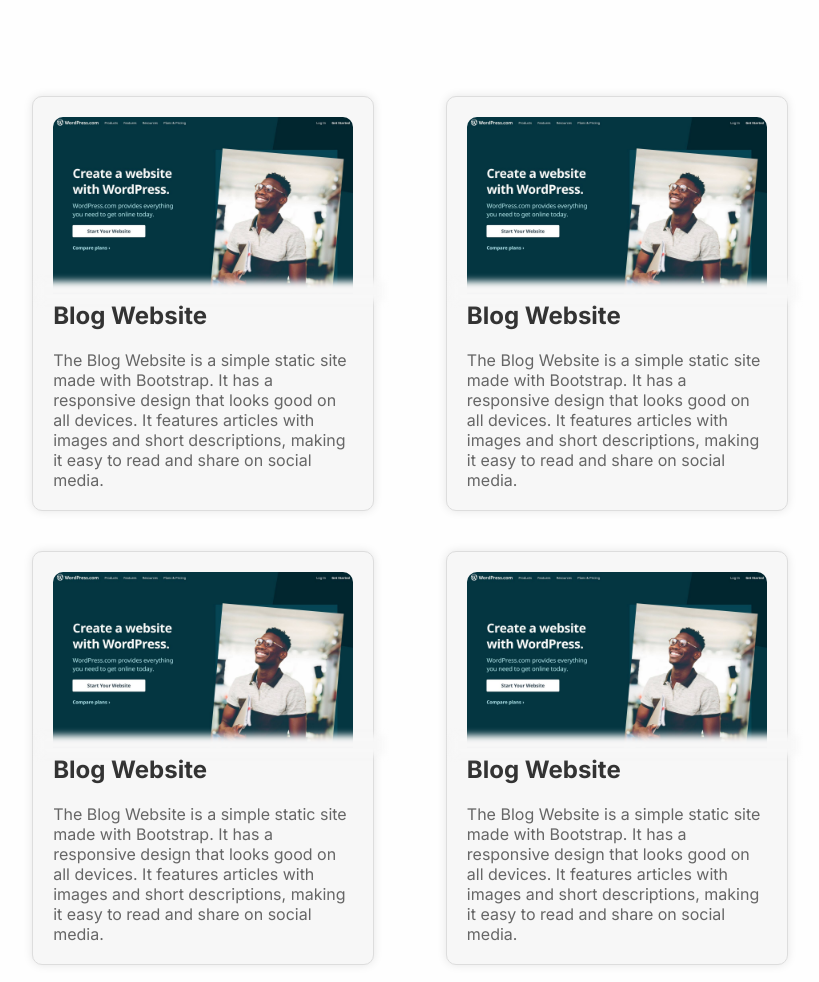
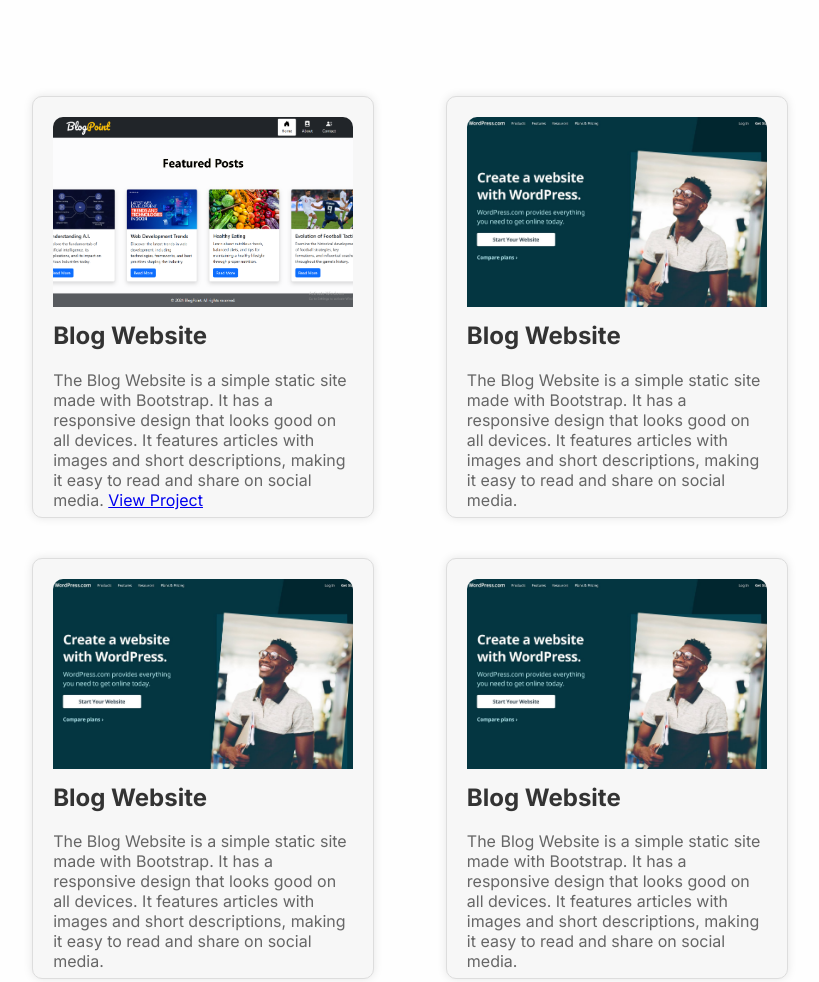
Before and after one commit to amaan073/Portfolio, a plain HTML site: page index.html in a window 1280 px wide. Shown: the part 2238-3220 px from the top of the page, without its empty margins (230-1049 px from the left). Drawn offline with Linux system fonts and the light colour scheme.

Commit message:
added blog link

```diff
--- a/index.html
+++ b/index.html
@@ -1,4 +1,3 @@
-
 <!DOCTYPE html>
 <html lang="en">
 <head>
@@ -51,7 +50,7 @@
     </header>
 
 
-    <div id="Home"></div>  <!--compensating space for header at the top and also for focusing on home section-->
+    <div id="Home"></div>
 
 
     <section class="section home fade-in" >
@@ -129,31 +128,35 @@
      <!-- PROJECTS -->
     <h1 class="section_heading fade-in" id="Projects">Projects</h1>
     <section class="section projects fade-in">
+
         <div class="project">
-            <img src="./images/blog.jpg"><div></div>
+            <img src="./images/Blog-Project.png">
             <h1>Blog Website</h1>
-            <p >The Blog Website is a simple static site made with Bootstrap. It has a responsive design that looks good on all devices. It features articles with images and short descriptions, making it easy to read and share on social media.</p>
+            <p >The Blog Website is a simple static site made with Bootstrap. It has a responsive design that looks good on all devices. It features articles with images and short descriptions, making it easy to read and share on social media.
+                <a href="https://amaan073.github.io/Blog-Project/" target="_blank">View Project</a>
+            </p>
         </div>
+
         <div class="project">
-            <img src="./images/blog.jpg"><div></div>
+            <img src="./images/blog.jpg">
             <h1>Blog Website</h1>
             <p >The Blog Website is a simple static site made with Bootstrap. It has a responsive design that looks good on all devices. It features articles with images and short descriptions, making it easy to read and share on social media.</p>
         </div>
 
         <div class="project">
-            <img src="./images/blog.jpg"><div></div>
+            <img src="./images/blog.jpg">
             <h1>Blog Website</h1>
             <p >The Blog Website is a simple static site made with Bootstrap. It has a responsive design that looks good on all devices. It features articles with images and short descriptions, making it easy to read and share on social media.</p>
         </div>
 
         <div class="project">
-            <img src="./images/blog.jpg"><div></div>
+            <img src="./images/blog.jpg">
             <h1>Blog Website</h1>
             <p >The Blog Website is a simple static site made with Bootstrap. It has a responsive design that looks good on all devices. It features articles with images and short descriptions, making it easy to read and share on social media.</p>
         </div>
 
         <div class="project">
-            <img src="./images/blog.jpg"><div></div>
+            <img src="./images/blog.jpg">
             <h1>Blog Website</h1>
             <p >The Blog Website is a simple static site made with Bootstrap. It has a responsive design that looks good on all devices. It features articles with images and short descriptions, making it easy to read and share on social media.</p>
         </div>
@@ -178,15 +181,15 @@
 
     <script>
         function sendEmail(event) {
-            event.preventDefault(); //disable default submission
+            event.preventDefault();
             const name = document.getElementById('name').value;
             const email = document.getElementById('email').value;
             const message = document.getElementById('message').value;
 
-            // mailto email set
+
             const mailtoLink = `mailto:amaankhanp2001@gmail.com?subject=Message from ${name}&body=${encodeURIComponent(message)}%0D%0A%0D%0AFrom:<${email}>`;
 
-            //to open mailto link
+
             window.location.href = mailtoLink;
         }
     </script>
--- a/styles.css
+++ b/styles.css
@@ -266,6 +266,11 @@ div.language {
     gap: 7%;
 }
 
+.projects>a {
+  text-decoration :none;
+  color: var(--black);
+}
+
 .project {
     width: 300px;
     background-color: #f7f7f7;
@@ -276,24 +281,19 @@ div.language {
     margin-bottom: 40px;
   }
 
+
+
   .project>img {
     width: 100%;
+    height: 50%;
     object-fit: cover;
     border-radius: 10px 10px 0 0;
   }
 
-  .project>div {
-    width: 115%;
-    height: 20px;
-    background-color: #f7f7f7;
-    margin-top: -17px;
-    margin-left: -15px;
-    filter: blur(3.5px);
-  }
 
   .project>h1 {
 
-    margin-top: 0px;
+    margin-top: 10px;
     font-size: 24px;
     font-weight: bold;
   }
```
Also changed, not shown: images/Blog-Project.png (added).
